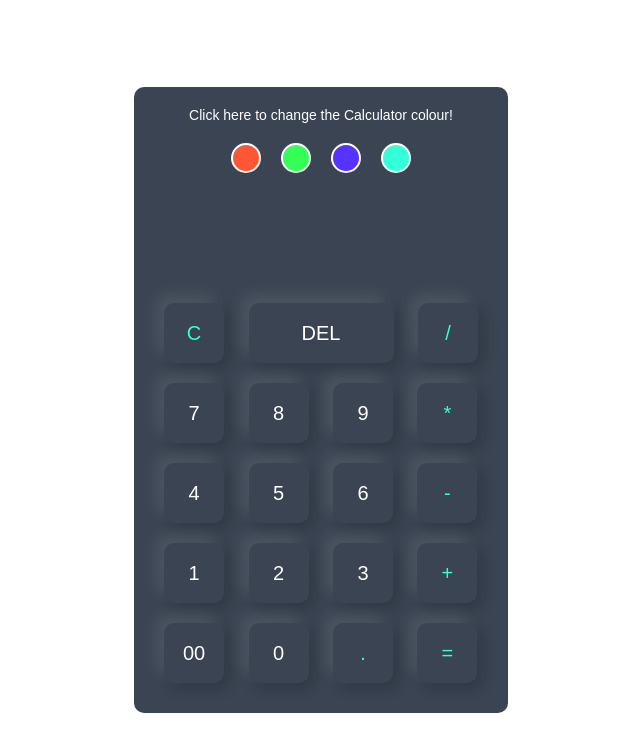
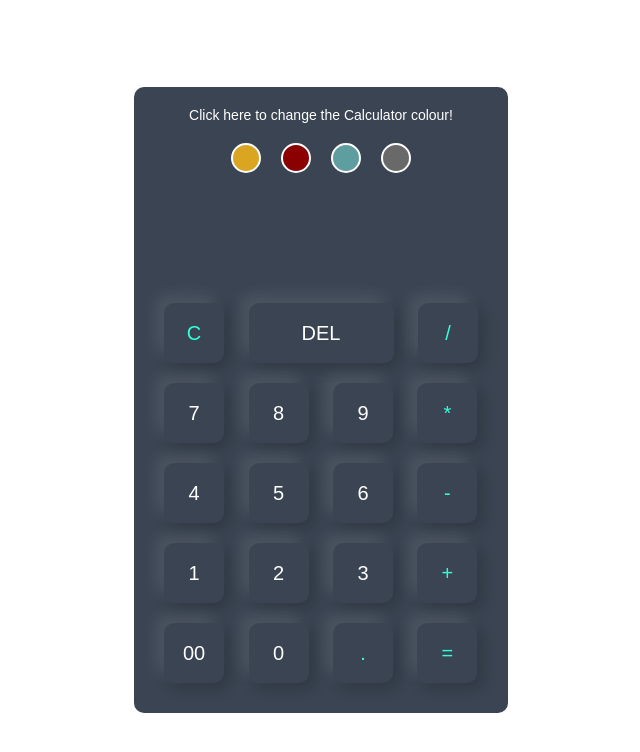
Before and after one commit to lai3392/Calculator-Website, a plain HTML site: page index.html in a window 1280 px wide. Shown: the whole page, without its empty margins (319-959 px from the left). Drawn offline with Linux system fonts and the light colour scheme.

Commit message:
Update style.css

```diff
--- a/style.css
+++ b/style.css
@@ -72,19 +72,19 @@ form input.deletecolor{
 }
 
 .color:nth-child(1) {
-    background-color: #ff5733;
+    background-color: goldenrod;
 }
 
 .color:nth-child(2) {
-    background-color: #33ff57;
+    background-color: darkred;
 }
 
 .color:nth-child(3) {
-    background-color: #5733ff;
+    background-color: cadetblue;
 }
 
 .color:nth-child(4) {
-    background-color: #33ffd8;
+    background-color: dimgrey;
 }
 
 
```
